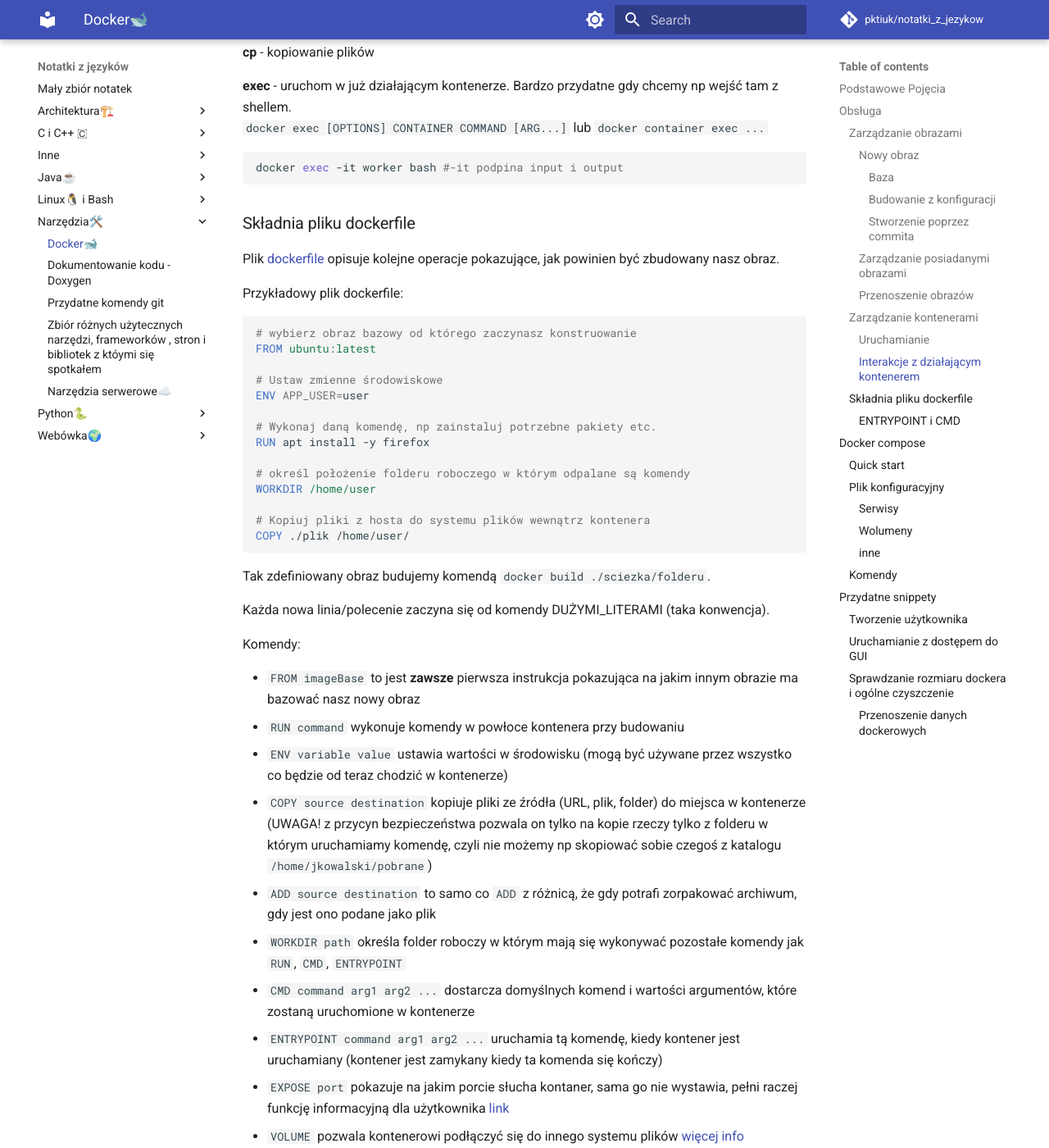
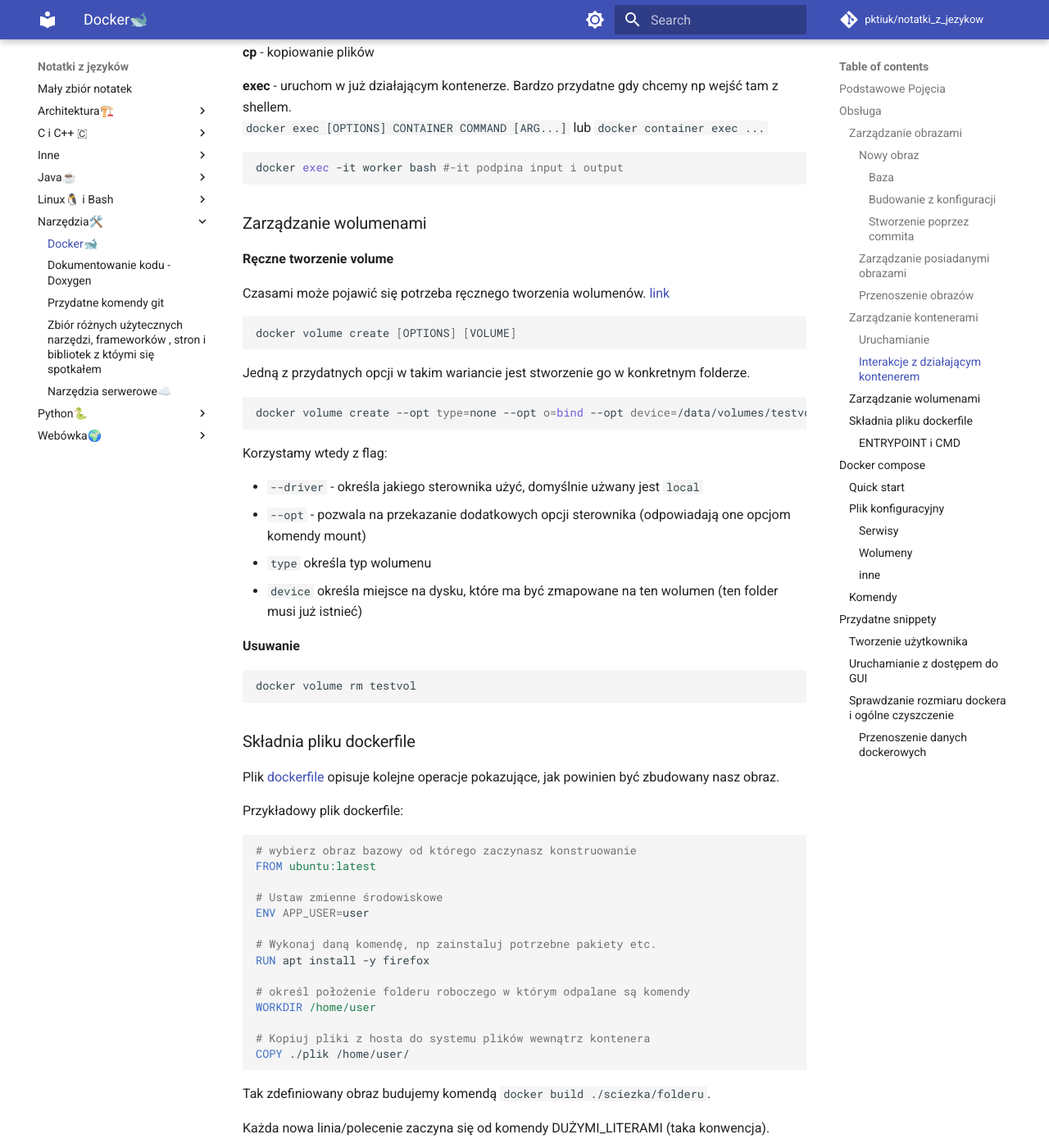
Before and after one commit to pktiuk/notatki_z_jezykow, an MkDocs documentation site: the page built from docs/Narzędzia🛠️/docker.md, in a window 1280 px wide and 1400 px high, scrolled down 5007 px. Shown: the whole window at 82% size. Built offline with MkDocs 1.6.1 and Material for MkDocs 9.7.7, drawn with Linux system fonts in a browser that asks for light colours; comment, search, counter and statistics services are not loaded.

Commit message:
Dodanie komend dla volumenów

````diff
--- a/docs/Narzędzia🛠️/docker.md
+++ b/docs/Narzędzia🛠️/docker.md
@@ -179,6 +179,35 @@
 
 ```bash
 docker exec -it worker bash #-it podpina input i output
+```
+
+### Zarządzanie wolumenami
+
+**Ręczne tworzenie volume**
+
+Czasami może pojawić się potrzeba ręcznego tworzenia wolumenów. [link](https://docs.docker.com/reference/cli/docker/volume/create/)
+
+```bash
+docker volume create [OPTIONS] [VOLUME]
+```
+
+Jedną z przydatnych opcji w takim wariancie jest stworzenie go w konkretnym folderze.
+
+```bash
+docker volume create --opt type=none --opt o=bind --opt device=/data/volumes/testvol testvol
+```
+
+Korzystamy wtedy z flag:
+
+- `--driver` - określa jakiego sterownika użyć, domyślnie użwany jest `local`
+- `--opt` - pozwala na przekazanie dodatkowych opcji sterownika (odpowiadają one opcjom komendy mount)
+  - `type` określa typ wolumenu
+  - `device` określa miejsce na dysku, które ma być zmapowane na ten wolumen (ten folder musi już istnieć)
+
+**Usuwanie**
+
+```bash
+docker volume rm testvol
 ```
 
 ### Składnia pliku dockerfile
````
